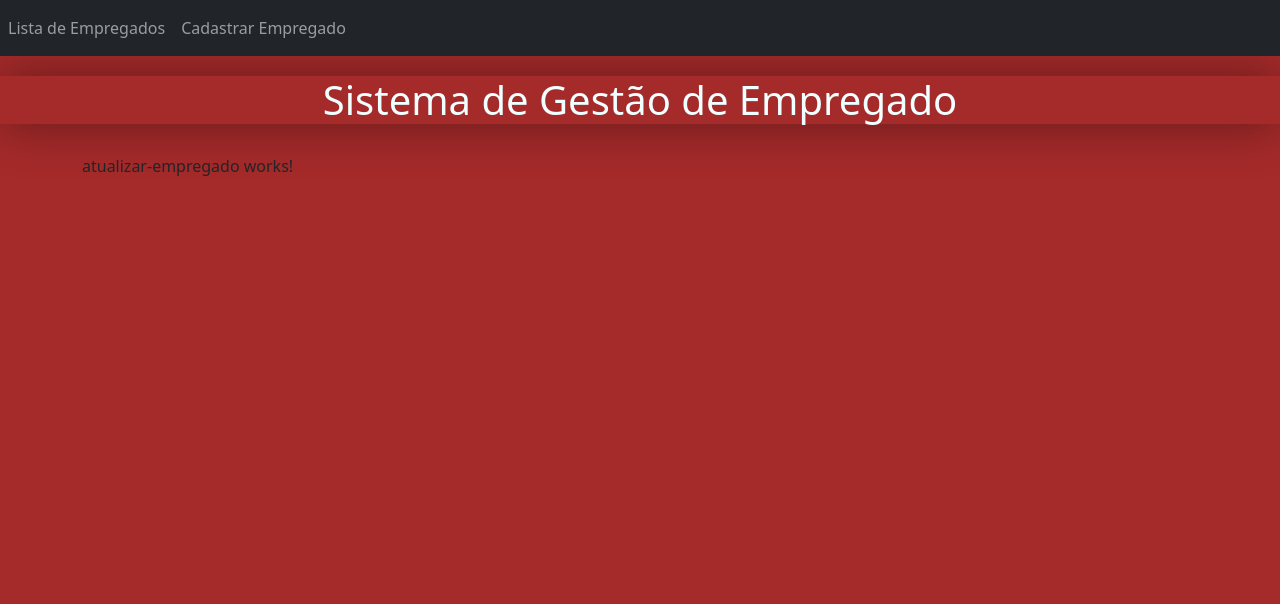
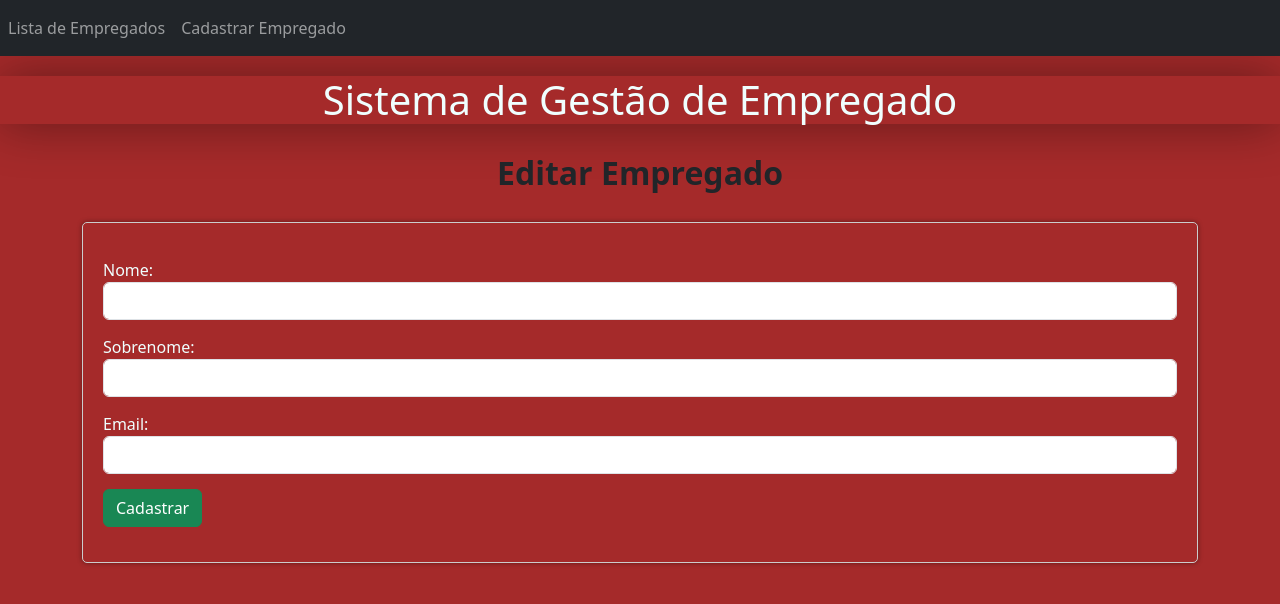
Before and after one commit to Daniel-Penelva/gestao-empregado-frontend, an Angular app: page /atualizar-empregado/1 in a window 1280 px wide. Shown: the top 604 px of the page. Built offline with nearby package versions, Linux system fonts and the light colour scheme; no server answers.

Commit message:
Customizando página html atualizar empregado (por id)

```diff
--- a/src/app/atualizar-empregado/atualizar-empregado.component.css
+++ b/src/app/atualizar-empregado/atualizar-empregado.component.css
@@ -0,0 +1,21 @@
+h2{
+    text-align: center;
+    font-weight: 600;
+    margin-bottom: 30px;
+}
+
+label{
+    color: azure;
+}
+
+div{
+    margin: 15px auto;
+}
+
+form{
+    padding: 20px;                                 /* Adiciona padding para espaçamento interno */
+    border: 1px solid #ccc;                      /* Adiciona borda ao formulário */
+    border-radius: 5px;                            /* Adiciona arredondamento às bordas */
+    box-shadow: 0 0 5px rgba(0, 0, 0, 0.4);      /* Adiciona sombra ao formulário */
+    background-color: brown;                     /* Adiciona cor de fundo ao formulário */
+}
--- a/src/app/atualizar-empregado/atualizar-empregado.component.html
+++ b/src/app/atualizar-empregado/atualizar-empregado.component.html
@@ -1 +1,19 @@
-<p>atualizar-empregado works!</p>
+<h2>Editar Empregado</h2>
+
+<form (ngSubmit)="onSubmit()">
+    <div class="form-group">
+        <label for="nome">Nome: </label>
+        <input type="text" name="nome" id="nome" [(ngModel)]="empregado.nome" class="form-control">
+    </div>
+    <div class="form-group">
+        <label for="sobrenome">Sobrenome: </label>
+        <input type="text" name="sobrenome" id="sobrenome" [(ngModel)]="empregado.sobrenome" class="form-control">
+    </div>
+    <div class="form-group">
+        <label for="email">Email: </label>
+        <input type="text" name="email" id="email" [(ngModel)]="empregado.email" class="form-control">
+    </div>
+    <div class="form-group">
+        <button class="btn btn-success">Cadastrar</button>
+    </div>
+</form>
```
